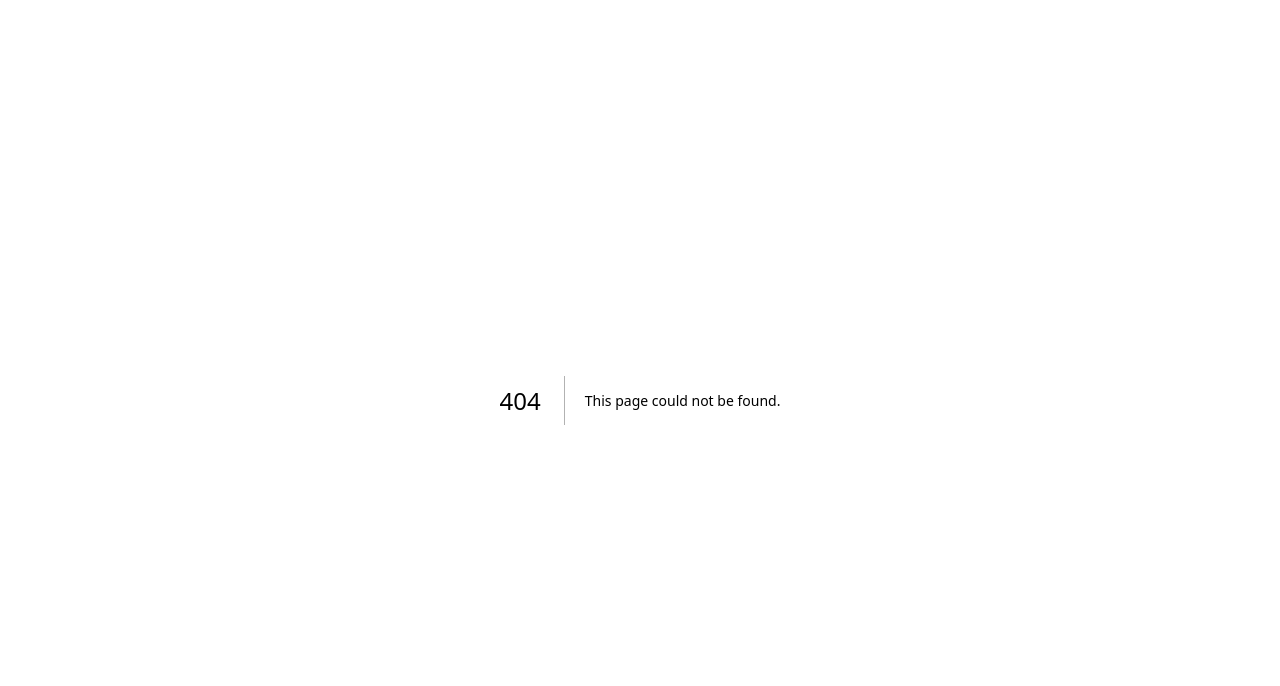
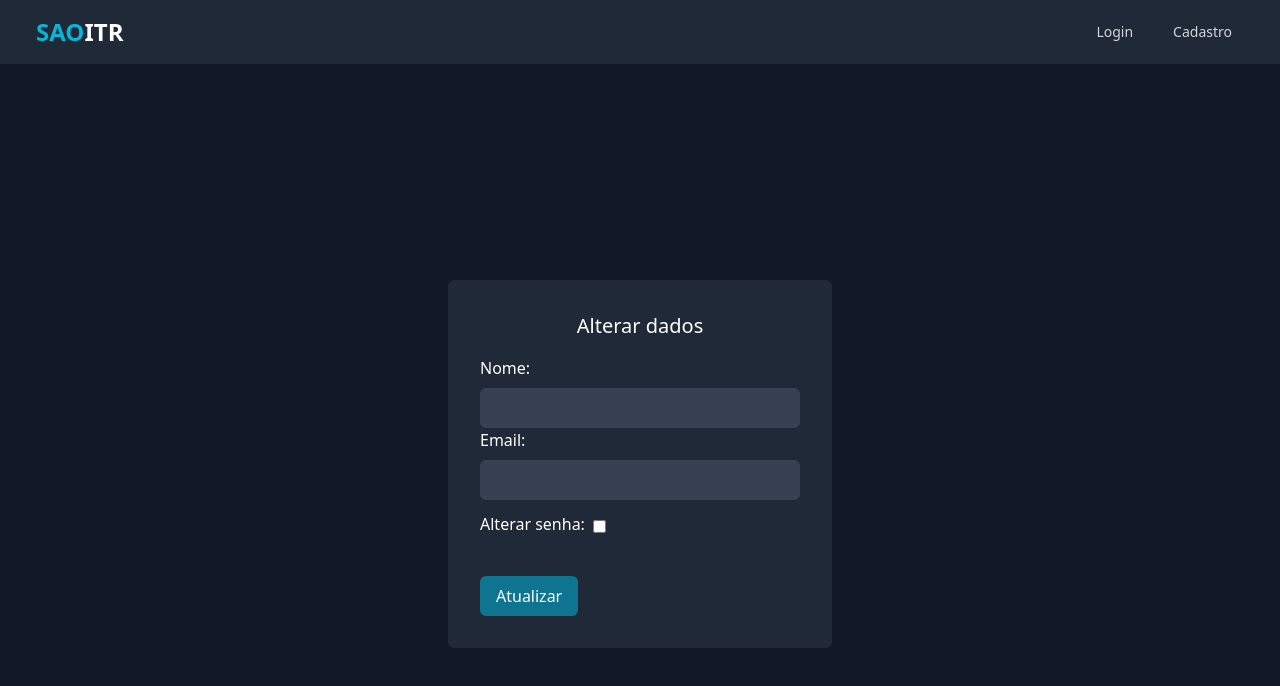
Before and after one commit to bantheus/proj-cliente-servidor, a Next.js app in the folder frontend/: page /usuario in a window 1280 px wide. Before the commit this address had no page. Shown: the top 686 px of the page. Built offline with nearby package versions, Linux system fonts and the light colour scheme.

Commit message:
criado alteracao do perfil do usuario

```diff
--- a/frontend/src/components/navbar.jsx
+++ b/frontend/src/components/navbar.jsx
@@ -33,7 +33,9 @@ export default function Navbar() {
 
             {user && (
               <p className="hidden text-sm font-medium text-gray-300 md:block">
-                Bem-vindo <span className="text-cyan-500">{user.email}</span>
+                <a href="/usuario">
+                  Bem-vindo <span className="text-cyan-500">{user.email}</span>
+                </a>
               </p>
             )}
 
--- a/frontend/src/context/AuthContext.jsx
+++ b/frontend/src/context/AuthContext.jsx
@@ -8,6 +8,8 @@ export const authReducer = (state, action) => {
       return { user: action.payload };
     case "LOGOUT":
       return { user: null };
+    case "UPDATE":
+      return { user: action.payload };
     default:
       return state;
   }
--- /dev/null
+++ b/frontend/src/hooks/useUpdate.js
@@ -0,0 +1,54 @@
+import { useState } from "react";
+import { useAuthContext } from "./useAuthContext";
+import { useRouter } from "next/router";
+import { toast } from "react-toastify";
+import { baseUrl } from "@/api/baseUrl";
+
+import md5 from "md5";
+
+import "react-toastify/dist/ReactToastify.css";
+
+export const useUpdate = () => {
+  const [isLoading, setIsLoading] = useState(null);
+  const { dispatch } = useAuthContext();
+  const router = useRouter();
+
+  const update = async (name, email, password) => {
+    setIsLoading(true);
+
+    const hashPassword = md5(password);
+    const user = JSON.parse(localStorage.getItem("user"));
+    const token = user ? user.token : "";
+    const id = user ? user.id : "";
+
+    const response = await fetch(`${baseUrl}/users/${id}`, {
+      method: "put",
+      body: JSON.stringify({
+        name,
+        email,
+        password: password ? hashPassword : "",
+      }),
+      headers: {
+        "Content-Type": "application/json",
+        Authorization: `Bearer ${token}`,
+      },
+    });
+    const json = await response.json();
+
+    if (!response.ok) {
+      setIsLoading(false);
+      toast.error(json.message);
+    }
+
+    if (response.ok) {
+      const updatedUser = { ...user, name, email };
+      localStorage.setItem("user", JSON.stringify(updatedUser));
+      dispatch({ type: "UPDATE", payload: json });
+      setIsLoading(false);
+      toast.success("Usuário alterado com sucesso!");
+      router.push("home");
+    }
+  };
+
+  return { update, isLoading };
+};
--- /dev/null
+++ b/frontend/src/pages/usuario.jsx
@@ -0,0 +1,98 @@
+import Navbar from "@/components/navbar";
+import { useState, useEffect } from "react";
+import { useAuthContext } from "@/hooks/useAuthContext";
+import { useUpdate } from "@/hooks/useUpdate";
+
+export default function UserPage() {
+  const [name, setName] = useState("");
+  const [email, setEmail] = useState("");
+  const [changePassword, setChangePassword] = useState(false);
+  const [password, setPassword] = useState("");
+  const { update, isLoading } = useUpdate();
+
+  const { user } = useAuthContext();
+
+  useEffect(() => {
+    if (user) {
+      setName(user.name);
+      setEmail(user.email);
+    }
+  }, [user]);
+
+  const handleSubmit = async (e) => {
+    e.preventDefault();
+
+    await update(name, email, password);
+  };
+
+  return (
+    <>
+      <Navbar />
+      <div className="flex min-h-screen items-center justify-center bg-gray-900">
+        <div
+          className={`rounded-md bg-gray-800 p-8 ${
+            changePassword ? "w-96" : "w-96"
+          }`}
+        >
+          <h1 className="mb-4 text-center text-xl text-white">Alterar dados</h1>
+          <form onSubmit={handleSubmit}>
+            <label className="text-white">
+              Nome:
+              <input
+                type="text"
+                value={name}
+                onChange={(e) => setName(e.target.value)}
+                className="mt-2 w-full rounded-md bg-gray-700 p-2 text-white"
+              />
+            </label>
+            <br />
+            <label className="text-white">
+              Email:
+              <input
+                type="email"
+                value={email}
+                onChange={(e) => setEmail(e.target.value)}
+                className="mt-2 w-full rounded-md bg-gray-700 p-2 text-white"
+              />
+            </label>
+            <br />
+            <div className="mt-3 flex items-center">
+              <label className="flex items-center text-white">
+                <span className="mr-2">Alterar senha:</span>
+                <input
+                  type="checkbox"
+                  checked={changePassword}
+                  onChange={(e) => setChangePassword(e.target.checked)}
+                  className="form-checkbox mt-1 text-cyan-700"
+                />
+              </label>
+            </div>
+
+            {changePassword && (
+              <>
+                <br />
+                <label className="text-white">
+                  Nova senha:
+                  <input
+                    type="password"
+                    value={password}
+                    onChange={(e) => setPassword(e.target.value)}
+                    className="mt-2 w-full rounded-md bg-gray-700 p-2 text-white"
+                  />
+                </label>
+              </>
+            )}
+            <br />
+            <button
+              type="submit"
+              className="mt-4 rounded-md bg-cyan-700 px-4 py-2 text-white"
+              disabled={isLoading}
+            >
+              Atualizar
+            </button>
+          </form>
+        </div>
+      </div>
+    </>
+  );
+}
```
Also changed, not shown: 1 other file (tests, documents, lock files or other folders).
